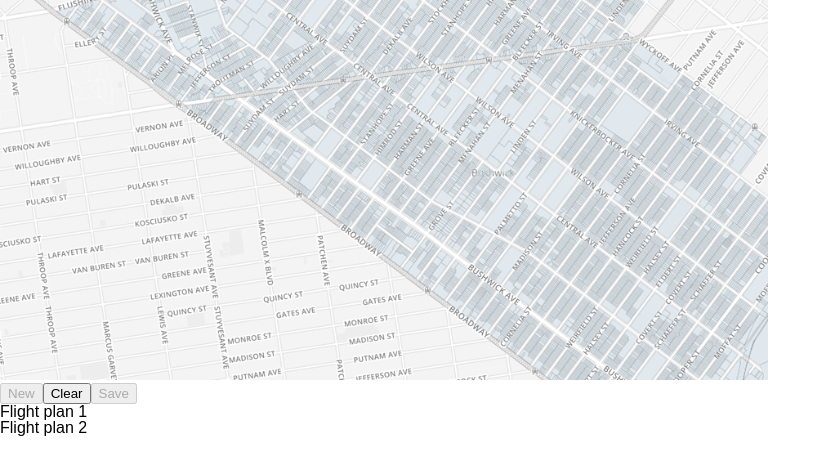
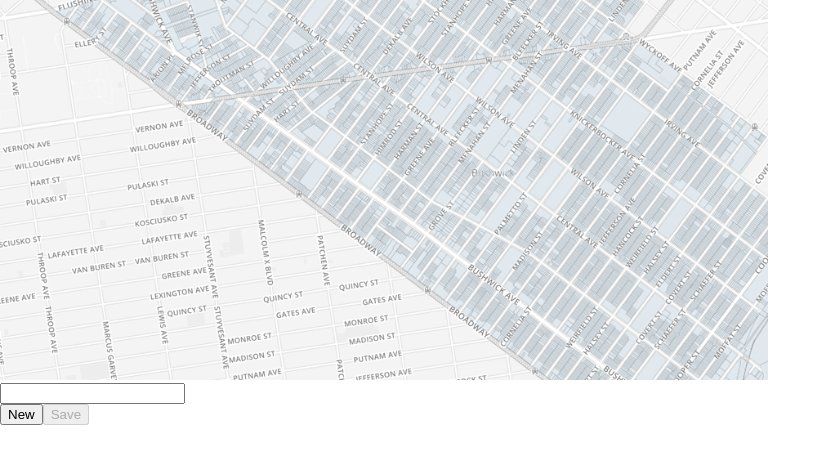
Before and after one commit to omarolabi/droneFlightPlanner, an Angular app: page / in a window 1280 px wide. Shown: the top 474 px of the page, without its empty margins (0-831 px from the left). Built offline with nearby package versions, Linux system fonts and the light colour scheme.

Commit message:
adding local storage date

```diff
--- a/src/app/button/button.component.html
+++ /dev/null
@@ -1,3 +0,0 @@
-<button (click)="onClick()" [ngClass]="buttonClass" [disabled]="disabled">
-  <ng-content></ng-content>
-</button>
--- a/src/app/button/button.component.ts
+++ /dev/null
@@ -1,34 +0,0 @@
-import {
-  Component,
-  ChangeDetectionStrategy,
-  Input,
-  Output,
-  EventEmitter
-} from '@angular/core';
-
-@Component({
-  selector: 'app-button',
-  templateUrl: './button.component.html',
-  styleUrls: ['./button.component.scss'],
-  changeDetection: ChangeDetectionStrategy.OnPush
-})
-export class ButtonComponent {
-  @Input() disabled: boolean;
-  @Input() type: 'primary' | 'secondary';
-
-  @Output() buttonClick: EventEmitter<void>;
-
-  constructor() {
-    this.disabled = false;
-    this.type = 'primary';
-    this.buttonClick = new EventEmitter();
-  }
-
-  public get buttonClass(): string {
-    return `button-${this.type}`;
-  }
-
-  public onClick(): void {
-    this.buttonClick.emit();
-  }
-}
--- a/src/app/flight-plans/flight-plans.component.html
+++ b/src/app/flight-plans/flight-plans.component.html
@@ -1,7 +1,7 @@
 <div class="flight-plans">
   <ul>
     <li *ngFor="let flightPlan of flightPlans; let i = index">
-      <span (click)="loadFlightPlan(i)">Flight plan {{ i + 1 }}</span>
+      <span (click)="loadFlightPlan(i)">{{ flightPlan.name }}</span>
     </li>
   </ul>
 </div>
--- a/src/app/flight-plans/flight-plans.component.ts
+++ b/src/app/flight-plans/flight-plans.component.ts
@@ -16,25 +16,10 @@ export class FlightPlansComponent implements OnInit {
   }
 
   ngOnInit() {
-    this.flightPlans = [
-      {
-        pins: [{ x: 157, y: 139 }, { x: 278, y: 184 }, { x: 223, y: 277 }],
-        paths: [
-          { startX: 157, startY: 139, endX: 278, endY: 184 },
-          { startX: 278, startY: 184, endX: 223, endY: 277 }
-        ]
-      },
-      {
-        pins: [{ x: 367, y: 38 }, { x: 458, y: 88 }, { x: 473, y: 150 }],
-        paths: [
-          { startX: 367, startY: 38, endX: 458, endY: 88 },
-          { startX: 458, startY: 88, endX: 473, endY: 150 }
-        ]
-      }
-    ];
+    this.flightPlans = JSON.parse(localStorage.getItem('flightPlans')) || [];
   }
 
-  loadFlightPlan(i: number) {
+  public loadFlightPlan(i: number) {
     this.flightPlanClick.emit(this.flightPlans[i]);
   }
 }
--- a/src/app/map-holder/map-holder.component.html
+++ b/src/app/map-holder/map-holder.component.html
@@ -10,17 +10,21 @@
       [coordinates]="pathCoordinate"
     ></app-path>
   </div>
-  <app-button (buttonClick)="newFlightPlan()" [disabled]="editMode"
-    >New</app-button
-  >
-  <app-button (buttonClick)="clearFlightPlan()">Clear</app-button>
-  <app-button
-    (buttonClick)="saveFlightPlan()"
-    [type]="'secondary'"
-    [disabled]="this.pinPositions.length <= 1"
+  <div>
+    <input
+      type="text"
+      placeholder=""
+      [(ngModel)]="flightPlanName"
+      [disabled]="!editMode"
+    />
+  </div>
+  <button (click)="clearFlightPlan()">New</button>
+  <button
+    (click)="saveFlightPlan()"
+    [disabled]="pinPositions.length <= 1 || flightPlanName === '' || !editMode"
   >
     Save
-  </app-button>
+  </button>
   <app-flight-plans
     (flightPlanClick)="onFlightPlanClick($event)"
   ></app-flight-plans>
--- a/src/app/map-holder/map-holder.component.ts
+++ b/src/app/map-holder/map-holder.component.ts
@@ -16,6 +16,7 @@ export class MapHolderComponent implements OnInit {
   public pinPositions: Array<PinObject> = [];
   public pathCoordinates: Array<PathCoordinates> = [];
   public editMode = true;
+  public flightPlanName = '';
 
   constructor(private cd: ChangeDetectorRef) {}
 
@@ -34,22 +35,30 @@ export class MapHolderComponent implements OnInit {
   }
 
   public clearFlightPlan() {
+    this.flightPlanName = '';
     this.pinPositions = [];
     this.pathCoordinates = [];
+    this.editMode = true;
   }
 
   public saveFlightPlan() {
-    console.log(this.pinPositions, this.pathCoordinates);
-  }
-
-  public newFlightPlan() {
-    this.clearFlightPlan();
-    this.editMode = true;
+    const localStorageData =
+      JSON.parse(localStorage.getItem('flightPlans')) || [];
+    const newFlightPlan: FlightPlan = {
+      name: this.flightPlanName,
+      pins: this.pinPositions,
+      paths: this.pathCoordinates
+    };
+    localStorageData.push(newFlightPlan);
+    localStorage.setItem('flightPlans', JSON.stringify(localStorageData));
+    this.editMode = false;
+    console.log(localStorageData);
   }
 
   public onFlightPlanClick(event: FlightPlan) {
+    this.clearFlightPlan();
     this.editMode = false;
-    this.clearFlightPlan();
+    this.flightPlanName = event.name;
     this.pinPositions = event.pins;
     this.pathCoordinates = event.paths;
   }
--- a/src/app/map-holder/map-holder.module.ts
+++ b/src/app/map-holder/map-holder.module.ts
@@ -3,8 +3,8 @@ import { CommonModule } from '@angular/common';
 import { MapHolderComponent } from './map-holder.component';
 import { PinModule } from '../pin/pin.module';
 import { PathModule } from '../path/path.module';
-import { ButtonModule } from '../button/button.module';
 import { FlightPlansModule } from '../flight-plans/flight-plans.module';
+import { FormsModule } from '@angular/forms';
 
 @NgModule({
   declarations: [MapHolderComponent],
@@ -13,8 +13,8 @@ import { FlightPlansModule } from '../flight-plans/flight-plans.module';
     CommonModule,
     PinModule,
     PathModule,
-    ButtonModule,
-    FlightPlansModule
+    FlightPlansModule,
+    FormsModule
   ],
   providers: []
 })
--- a/src/app/types/data.types.ts
+++ b/src/app/types/data.types.ts
@@ -11,6 +11,7 @@ export interface PathCoordinates {
 }
 
 export interface FlightPlan {
+  name: string;
   pins: Array<PinObject>;
   paths: Array<PathCoordinates>;
 }
```
Also changed, not shown: src/app/button/button.module.ts (deleted, +0 -11 lines), src/app/button/button.component.scss (deleted), 1 other file (tests, documents, lock files or other folders).
